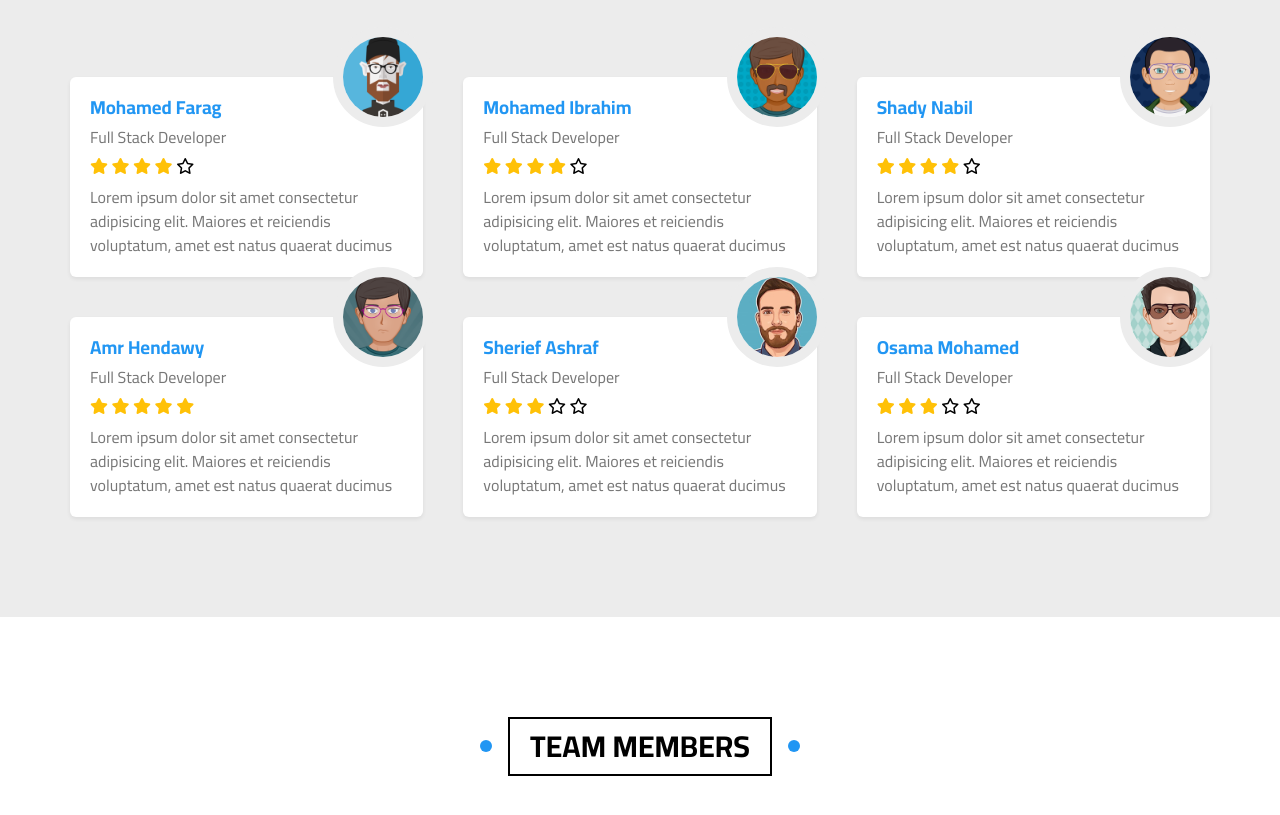
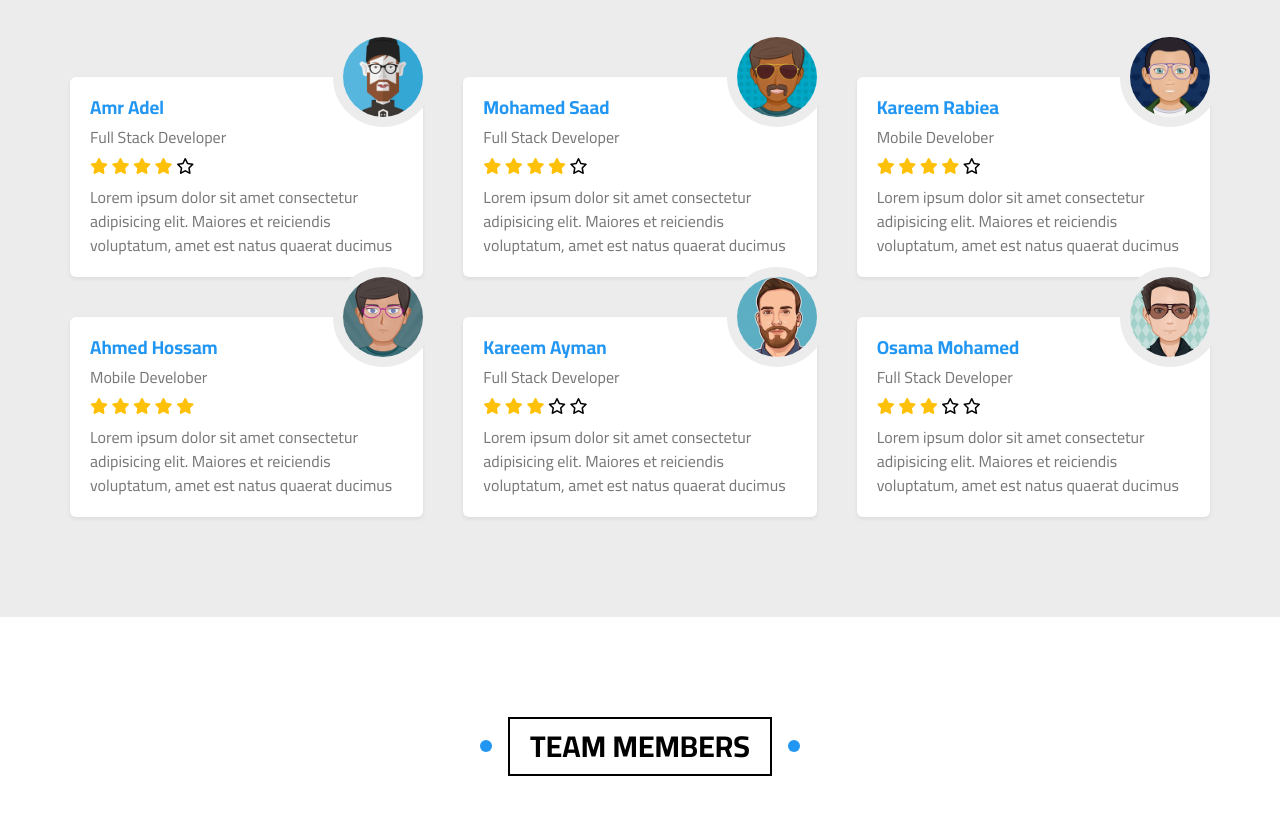
Before and after one commit to Amr-Adel10/Responsive-Web-Design-3, a plain HTML site: page index.html in a window 1280 px wide. Shown: the part 4224-5039 px from the top of the page. Drawn offline with Linux system fonts and the light colour scheme.

Commit message:
Update index.html

```diff
--- a/index.html
+++ b/index.html
@@ -4,7 +4,7 @@
     <meta charset="UTF-8">
     <meta http-equiv="X-UA-Compatible" content="IE=edge">
     <meta name="viewport" content="width=device-width, initial-scale=1.0">
-    <title>Elzero</title>
+    <title>Amr Adel</title>
     <!-- Render All Elements Normally -->
     <link rel="stylesheet" href="css/normalize.css">
     <!-- Font Awesome Library -->
@@ -255,7 +255,7 @@
     <div class="container">
       <div class="box">
         <img src="imgs/avatar-01.png" alt="logo" />
-        <h3>Mohamed Farag</h3>
+        <h3>Amr Adel</h3>
         <span class="title">Full Stack Developer</span>
         <div class="rate">
           <i class="filled fas fa-star"></i>
@@ -271,7 +271,7 @@
       </div>
       <div class="box">
         <img src="imgs/avatar-02.png" alt="" />
-        <h3>Mohamed Ibrahim</h3>
+        <h3>Mohamed Saad</h3>
         <span class="title">Full Stack Developer</span>
         <div class="rate">
           <i class="filled fas fa-star"></i>
@@ -287,8 +287,8 @@
       </div>
       <div class="box">
         <img src="imgs/avatar-03.png" alt="" />
-        <h3>Shady Nabil</h3>
-        <span class="title">Full Stack Developer</span>
+        <h3>Kareem Rabiea</h3>
+        <span class="title">Mobile Develober</span>
         <div class="rate">
           <i class="filled fas fa-star"></i>
           <i class="filled fas fa-star"></i>
@@ -303,8 +303,8 @@
       </div>
       <div class="box">
         <img src="imgs/avatar-04.png" alt="" />
-        <h3>Amr Hendawy</h3>
-        <span class="title">Full Stack Developer</span>
+        <h3>Ahmed Hossam</h3>
+        <span class="title">Mobile Develober</span>
         <div class="rate">
           <i class="filled fas fa-star"></i>
           <i class="filled fas fa-star"></i>
@@ -319,7 +319,7 @@
       </div>
       <div class="box">
         <img src="imgs/avatar-05.png" alt="" />
-        <h3>Sherief Ashraf</h3>
+        <h3>Kareem Ayman</h3>
         <span class="title">Full Stack Developer</span>
         <div class="rate">
           <i class="filled fas fa-star"></i>
```
